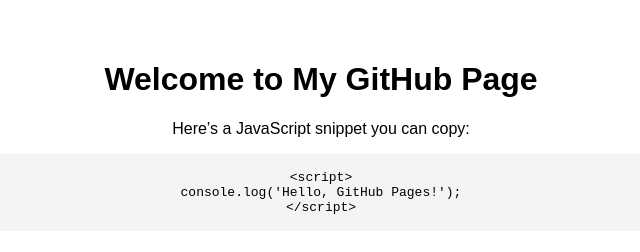
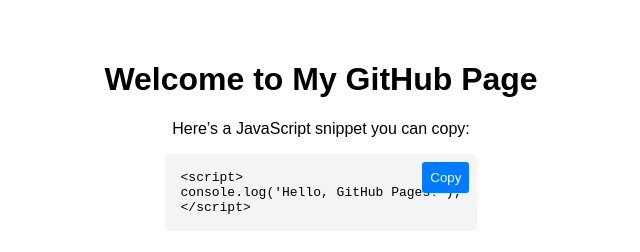
Before and after one commit to TheRealzwaa/ChatGPT-Scroll-Bug-Patch, a plain HTML site: page index.html in a window 1280 px wide. Shown: the whole page, without its empty margins (319-959 px from the left). Drawn offline with Linux system fonts and the light colour scheme.

Commit message:
Update index.html

```diff
--- a/index.html
+++ b/index.html
@@ -10,6 +10,11 @@
             text-align: center;
             padding: 2rem;
         }
+        .code-container {
+            position: relative;
+            display: inline-block;
+            text-align: left;
+        }
         code {
             display: block;
             background-color: #f4f4f4;
@@ -17,15 +22,42 @@
             border-radius: 5px;
             overflow-x: auto;
         }
+        .copy-button {
+            position: absolute;
+            top: 0.5rem;
+            right: 0.5rem;
+            background-color: #007bff;
+            color: white;
+            border: none;
+            border-radius: 3px;
+            padding: 0.5rem;
+            cursor: pointer;
+        }
     </style>
 </head>
 <body>
     <h1>Welcome to My GitHub Page</h1>
     <p>Here’s a JavaScript snippet you can copy:</p>
-    <code>
-        &lt;script&gt;<br>
-        console.log('Hello, GitHub Pages!');<br>
-        &lt;/script&gt;
-    </code>
+    <div class="code-container">
+        <code id="code-snippet">
+            &lt;script&gt;<br>
+            console.log('Hello, GitHub Pages!');<br>
+            &lt;/script&gt;
+        </code>
+        <button class="copy-button" onclick="copyCode()">Copy</button>
+    </div>
+
+    <script>
+        function copyCode() {
+            // Get the text content of the code block
+            const code = document.getElementById('code-snippet').innerText;
+            // Use the Clipboard API to copy it
+            navigator.clipboard.writeText(code).then(() => {
+                alert('Code copied to clipboard!');
+            }).catch(err => {
+                alert('Failed to copy: ' + err);
+            });
+        }
+    </script>
 </body>
 </html>
```
